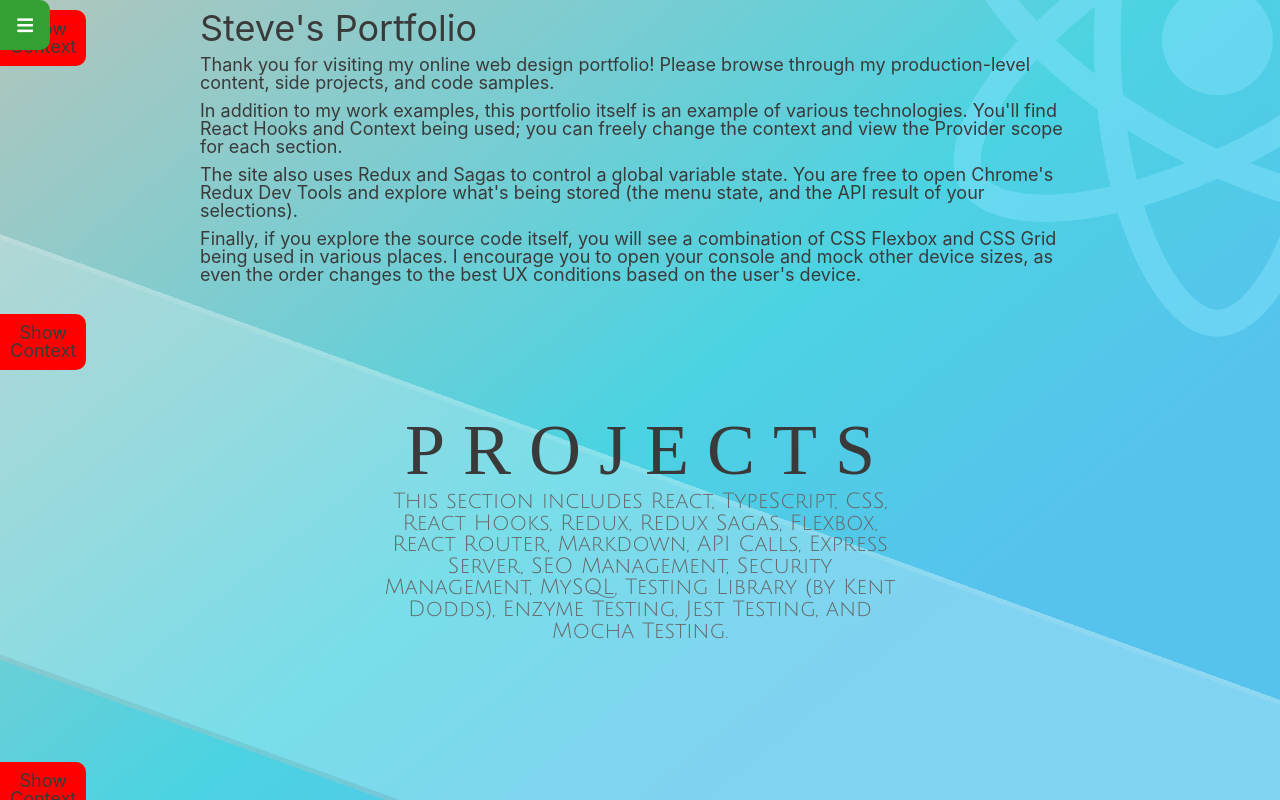
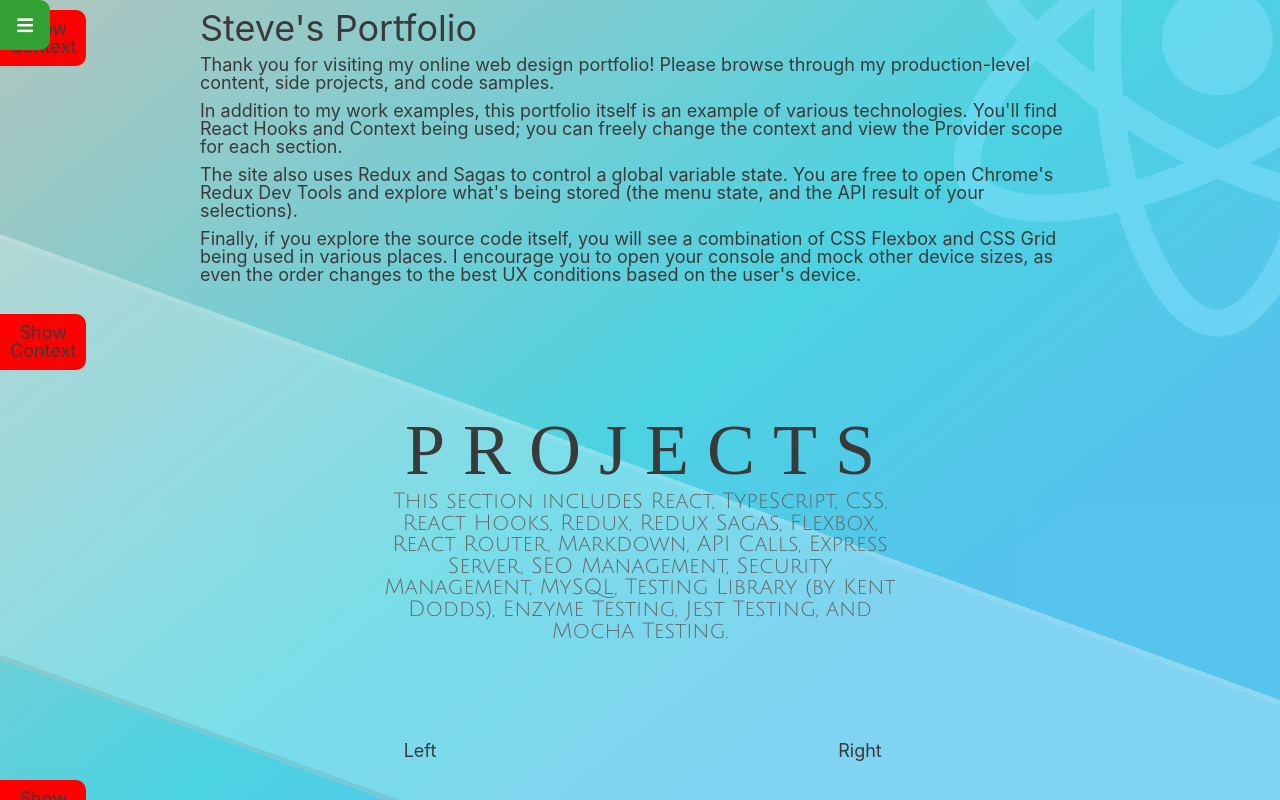
Before and after one commit to SteveSonoa/portfolio, a React (Create React App) app: page / in a window 1280 px wide. Built offline with nearby package versions, Linux system fonts and the light colour scheme; a web font is replaced by a local one.

Commit message:
Added TwoColumns and style.

```diff
--- a/src/App.css
+++ b/src/App.css
@@ -744,6 +744,20 @@ input.op-input {
 }
 
 /**
+ *	TwoColumns
+ */
+.two-columns {
+	display: flex;
+}
+
+.two-columns .left-column,
+.two-columns .right-column {
+	flex: 0 0 50%;
+	display: flex;
+	justify-content: center;
+}
+
+/**
  *	YouTube
  */
 .youtube-image-container {
--- /dev/null
+++ b/src/components/TwoColumns.js
@@ -0,0 +1,16 @@
+import React from 'react';
+import PropTypes from 'prop-types';
+
+export const TwoColumns = ({ left, right }) => (
+    <div className="two-columns">
+        <div className="left-column">{left}</div>
+        <div className="right-column">{right}</div>
+    </div>
+);
+
+TwoColumns.propTypes = {
+    left: PropTypes.element.isRequired,
+    right: PropTypes.element.isRequired
+};
+
+export default TwoColumns;
--- a/src/components/index.js
+++ b/src/components/index.js
@@ -10,6 +10,7 @@ import PageHeader from './PageHeader';
 import PlayList from './PlayList';
 import SocialMediaButton from './SocialMediaButton';
 import Text from './Text';
+import TwoColumns from './TwoColumns';
 import YouTube from './YouTube';
 import YouTubeImage from './YouTubeImage';
 
@@ -26,6 +27,7 @@ export {
     PlayList,
     SocialMediaButton,
     Text,
+    TwoColumns,
     YouTube,
     YouTubeImage
 };
--- a/src/pages/Projects.js
+++ b/src/pages/Projects.js
@@ -1,7 +1,7 @@
 import React from 'react';
 
 import StyleProvider from '../hooks/styleContext';
-import { PageHeader } from '../components';
+import { PageHeader, TwoColumns } from '../components';
 import { AvailableFeatures } from '../lib/constants';
 
 export const Projects = () => {
@@ -15,6 +15,10 @@ export const Projects = () => {
                 slug="projects"
                 features={features}
             />
+            <TwoColumns
+                left={<b>Left</b>}
+                right={<strong>Right</strong>}
+            />
         </StyleProvider>
     );
 };
```
